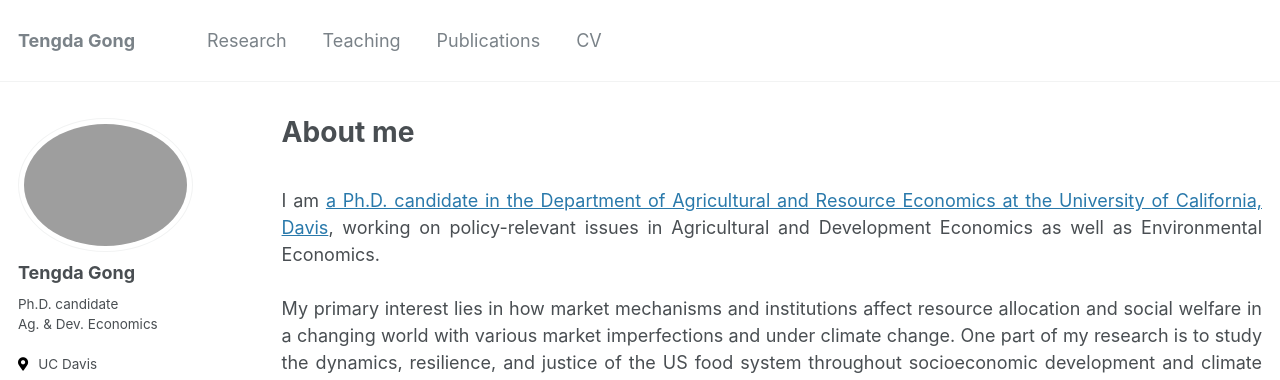
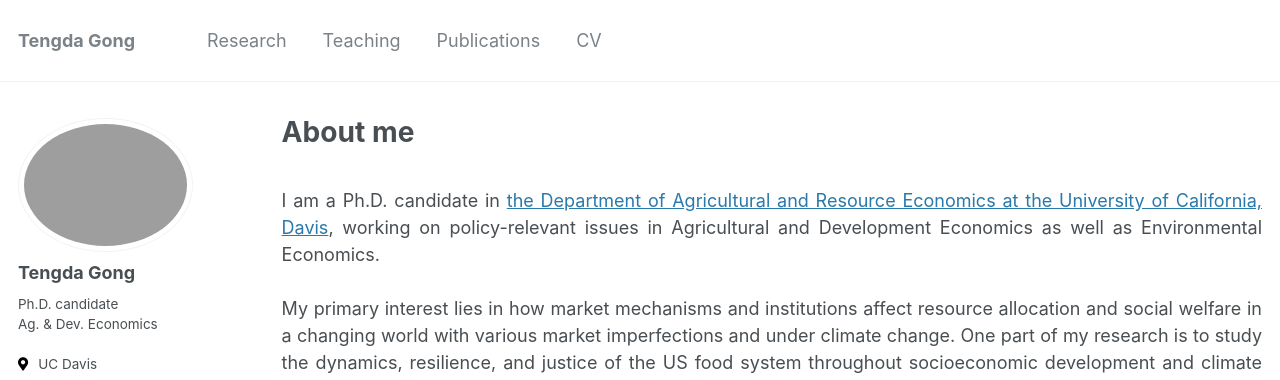
Before and after one commit to tendakung/tendakung.github.io, a Jekyll site: the page built from _pages/about.md, in a window 1280 px wide. Shown: the top 380 px of the page. Built offline with Jekyll 4.4.1, drawn with Linux system fonts in a browser that asks for light colours.

```diff
--- a/_pages/about.md
+++ b/_pages/about.md
@@ -8,7 +8,7 @@ redirect_from:
 ---
 
 <br>
-I am [a Ph.D. candidate in the Department of Agricultural and Resource Economics at the University of California, Davis](https://are.ucdavis.edu/people/grad-students/phd/tengda-gong/), working on policy-relevant issues in Agricultural and Development Economics as well as Environmental Economics.
+I am a Ph.D. candidate in [the Department of Agricultural and Resource Economics at the University of California, Davis](https://are.ucdavis.edu/people/grad-students/phd/tengda-gong/), working on policy-relevant issues in Agricultural and Development Economics as well as Environmental Economics.
 <br>
 <br>
 My primary interest lies in how market mechanisms and institutions affect resource allocation and social welfare in a changing world with various market imperfections and under climate change. One part of my research is to study the dynamics, resilience, and justice of the US food system throughout socioeconomic development and climate change. The other part is to study agricultural growth, poverty dynamics, and environmental degradation in Latin America where the agricultural production system has been experiencing structural transformations due to institutional reforms and climate change. You may see specific work like my JMP in the research section.
```
